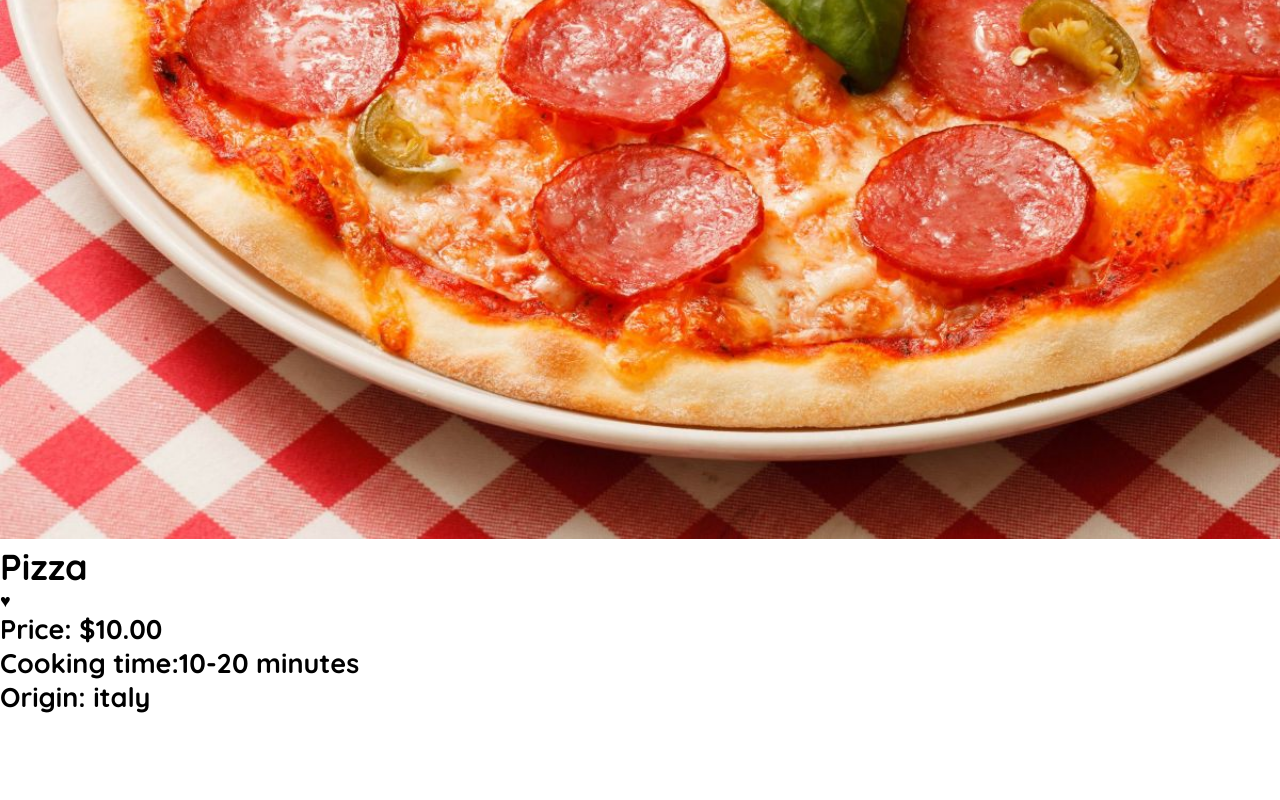
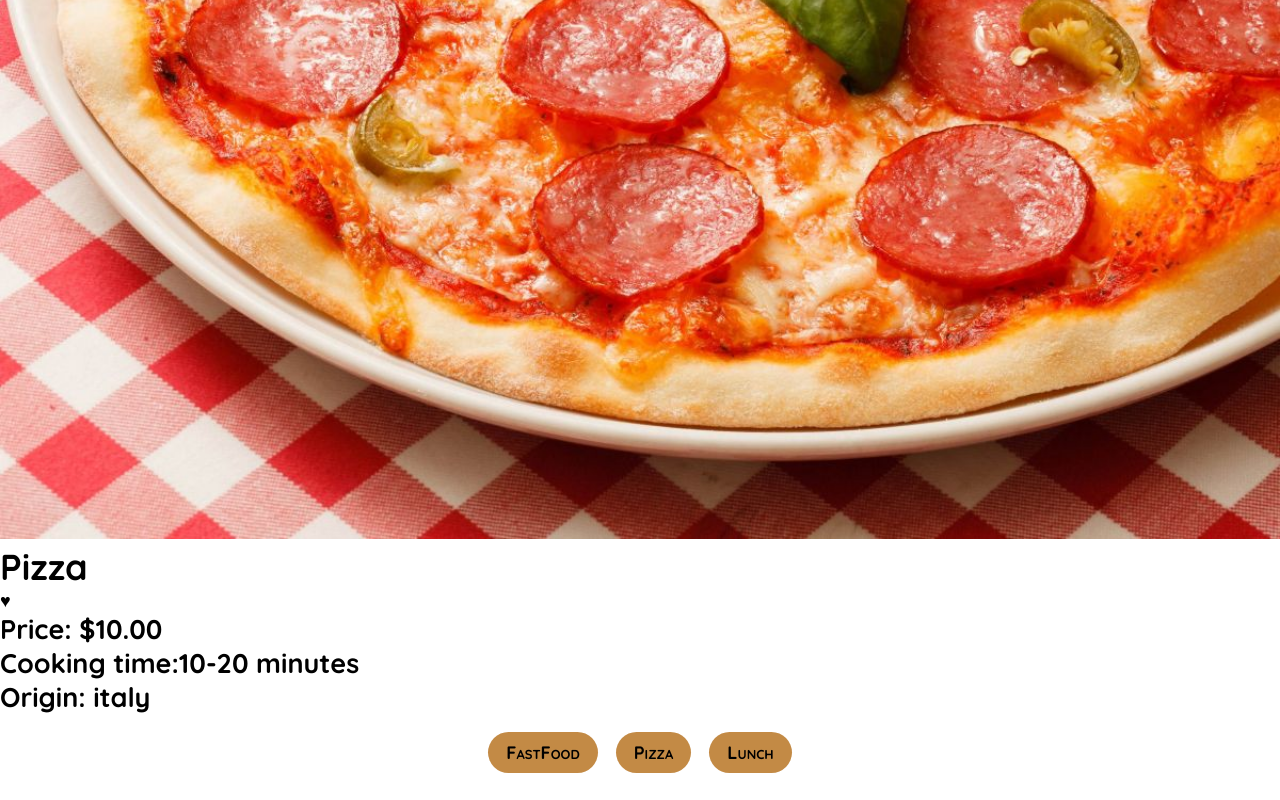
Before and after one commit to drgslx/angular-food-app, an Angular app: page /food/1 in a window 1280 px wide. Shown: the part 438-1238 px from the top of the page. Before the commit the page ends 1152 px from the top, so only its background shows below. Built offline with nearby package versions, Linux system fonts and the light colour scheme.

Commit message:
added tags per specific product when clicking on an item

```diff
--- a/src/app/food-page/food-page.component.html
+++ b/src/app/food-page/food-page.component.html
@@ -8,5 +8,8 @@
             <h2>Cooking time:{{food.cookingTime}} minutes</h2>
             <h2>Origin: {{food.origins}}</h2>
         </div>
+        <div class="tags">
+            <app-tags [foodPageTags]="food.tags"></app-tags>
+        </div>
     </div>
 </div>
--- a/src/app/food-page/food-page.component.ts
+++ b/src/app/food-page/food-page.component.ts
@@ -10,7 +10,7 @@ import { FoodService } from '../services/food/food.service';
 })
 export class FoodPageComponent implements OnInit {
   food!:Food;
-  constructor(private activatedRoute:ActivatedRoute, private foodService:FoodService) {
+  constructor(private activatedRoute:ActivatedRoute, private foodService: FoodService) {
     activatedRoute.params.subscribe(params => {
       if(params['id'])
       this.food = foodService.getFoodById(+params['id']);
--- a/src/app/home/home.component.css
+++ b/src/app/home/home.component.css
@@ -26,10 +26,14 @@ ul li a {
     color: black;
 }
 
+li a:not(:hover){
+    opacity: 0.7;
+}
+
 li a:hover{
     transform: scale(0.9);
     transition: 0.5s;
-    opacity: 0.7;
+    opacity: 1;
     cursor: pointer;
 
 }
--- a/src/app/services/food/food.service.ts
+++ b/src/app/services/food/food.service.ts
@@ -78,10 +78,6 @@ export class FoodService {
 
 ];
     }
-   getAllFoodByTag(tag:String):Food[]{
-    return tag === "All" ? this.getAll() :
-                            this.getAll().filter(food => food.tags?.includes(tag));
-   }
    getAllTags():Tag[]{
     return [
       {name: 'All', count: 6},
@@ -94,12 +90,17 @@ export class FoodService {
       {name: 'Soup', count: 1},
     ]
    }
+
+   getAllFoodByTag(tag:String):Food[]{
+    return tag === "All" ? this.getAll() :
+                            this.getAll().filter(food => food.tags?.includes(tag));
+   }
    getAllFoodsBySearchTerm(searchTerm:string):Food[]{
     return this.getAll().filter(food =>
       food.name.toLowerCase().includes(searchTerm.toLowerCase()));
    }
    getFoodById(id:number):Food{
-    return this.getAll().find(food => food.id === id)!
+    return this.getAll().find(food => food.id === id)!;
   }
 
   }
--- a/src/app/tags/tags.component.html
+++ b/src/app/tags/tags.component.html
@@ -1,3 +1,7 @@
-<div>
-  <a *ngFor="let tag of tags" [routerLink]="['/tag', tag.name]" class="tag">{{tag.name}} ({{tag.count}})</a>
+<div *ngIf="tags">
+  <a *ngFor="let tag of tags" routerLink="['/tag/{{tag.name}}']" class="tag">{{tag.name}} ({{tag.count}})</a>
 </div>
+
+<div *ngIf="foodPageTags">
+  <a *ngFor="let tagName of foodPageTags" routerLink="['/tag/{{tagName}}']" class="tag">{{tagName}}</a>
+</div>
--- a/src/app/tags/tags.component.ts
+++ b/src/app/tags/tags.component.ts
@@ -1,4 +1,4 @@
-import { Component, OnInit } from '@angular/core';
+import { Component, Input, OnInit } from '@angular/core';
 import { Tag } from '../shared/models/Tag';
 import { FoodService } from '../services/food/food.service';
 
@@ -8,9 +8,13 @@ import { FoodService } from '../services/food/food.service';
   styleUrl: './tags.component.css'
 })
 export class TagsComponent implements OnInit {
-  tags:Tag[] = []
+
+  @Input()
+  foodPageTags?:String[]
+  tags?:Tag[];
   constructor(private foodService:FoodService) {}
-  ngOnInit(): void {
-    this.tags = this.foodService.getAllTags();
+  ngOnInit():void {
+    if (!this.foodPageTags)
+      this.tags = this.foodService.getAllTags();
   }
 }
```
